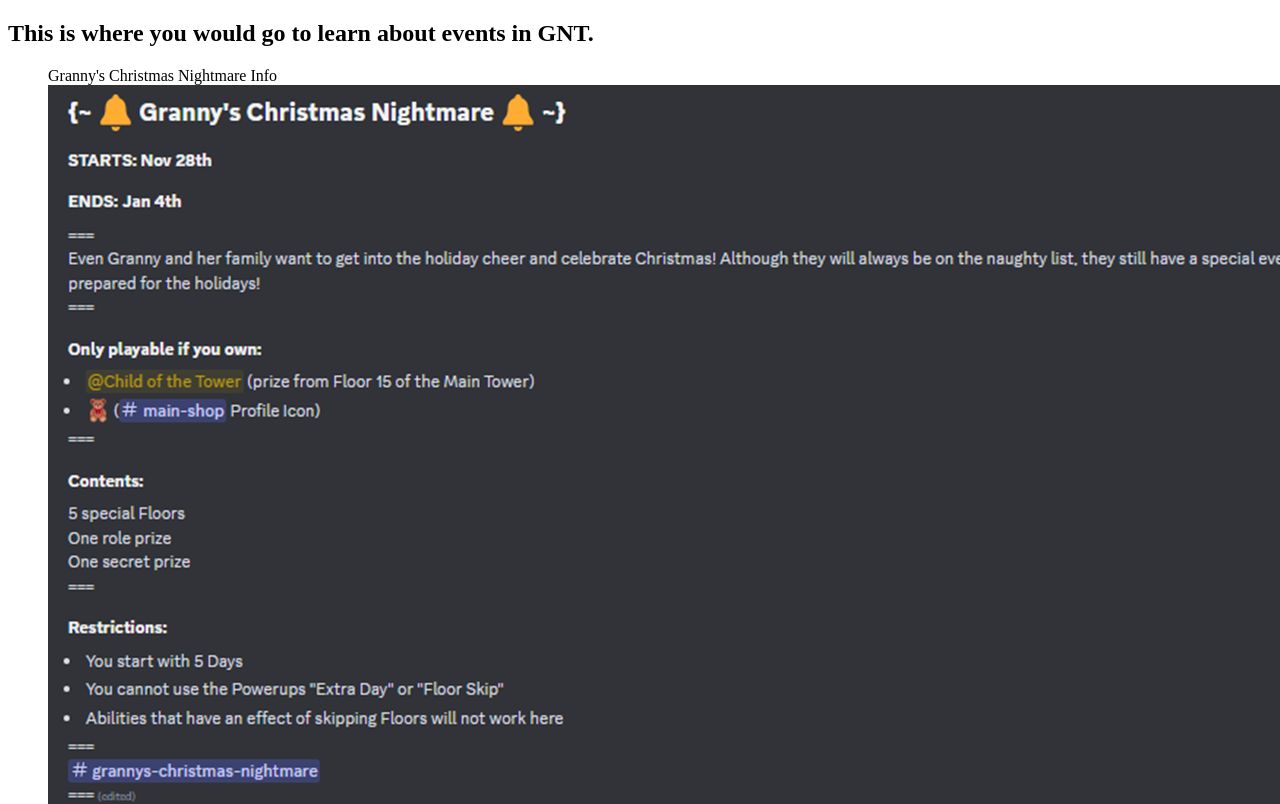
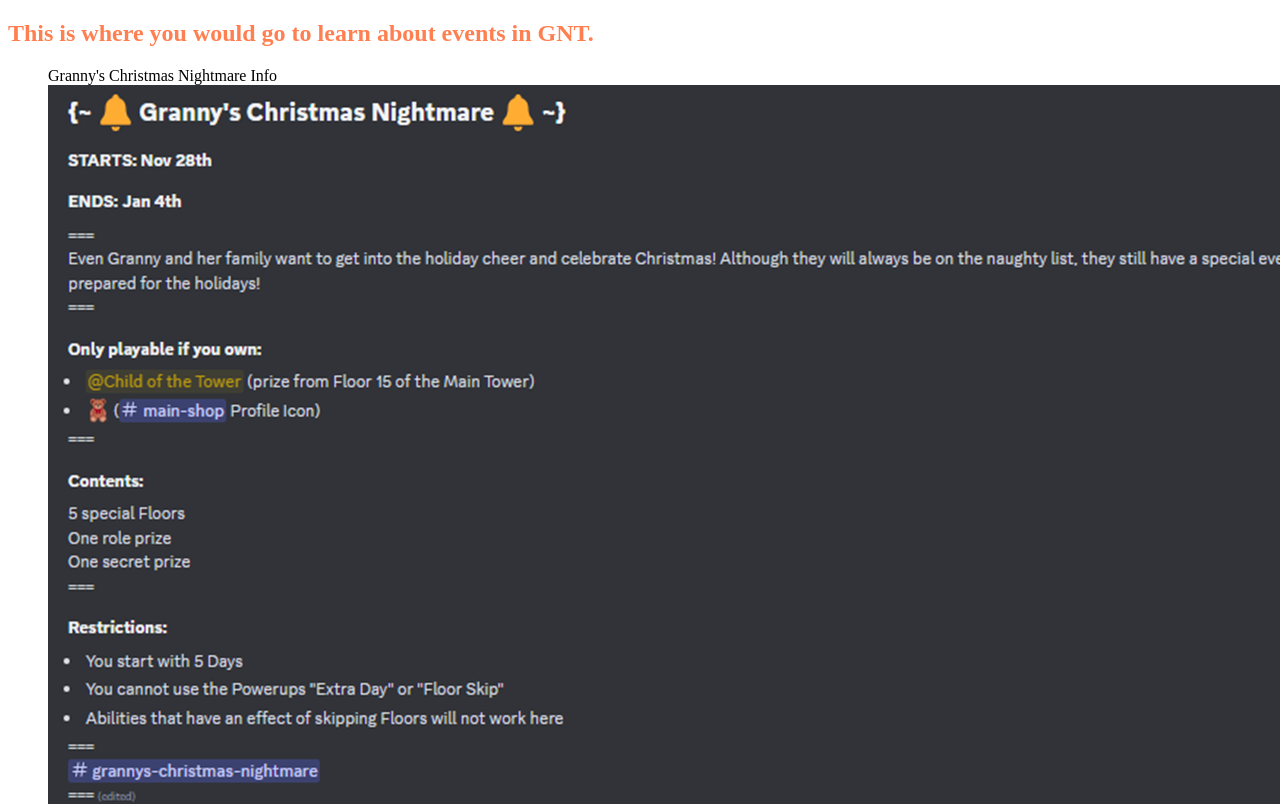
Before and after one commit to GrannysNightmareTower/GrannysNightmareTower.github.io, a plain HTML site: page events/large-events/events-information/index.html in a window 1280 px wide. Shown: the top 804 px of the page. Drawn offline with Linux system fonts and the light colour scheme.

Commit message:
Update index.html

```diff
--- a/events/large-events/events-information/index.html
+++ b/events/large-events/events-information/index.html
@@ -3,6 +3,7 @@
 <head>
 	<meta charset="utf-8">
 	<title>Events Information</title>
+	<link rel="stylesheet" href="https://grannysnightmaretower.github.io/css/formatting1.css">
 </head>
 <body>
 <h2>This is where you would go to learn about events in GNT.</h2>
```
